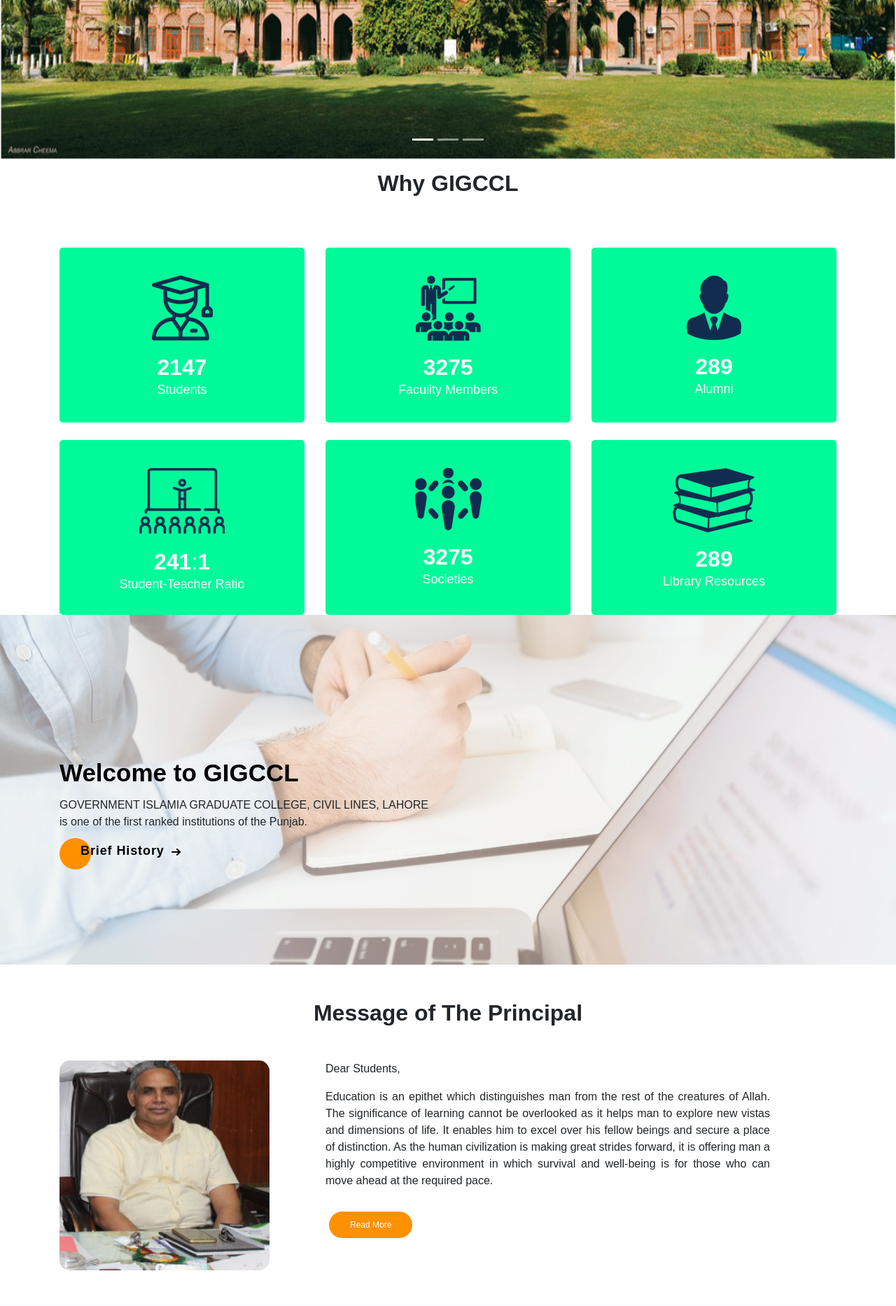
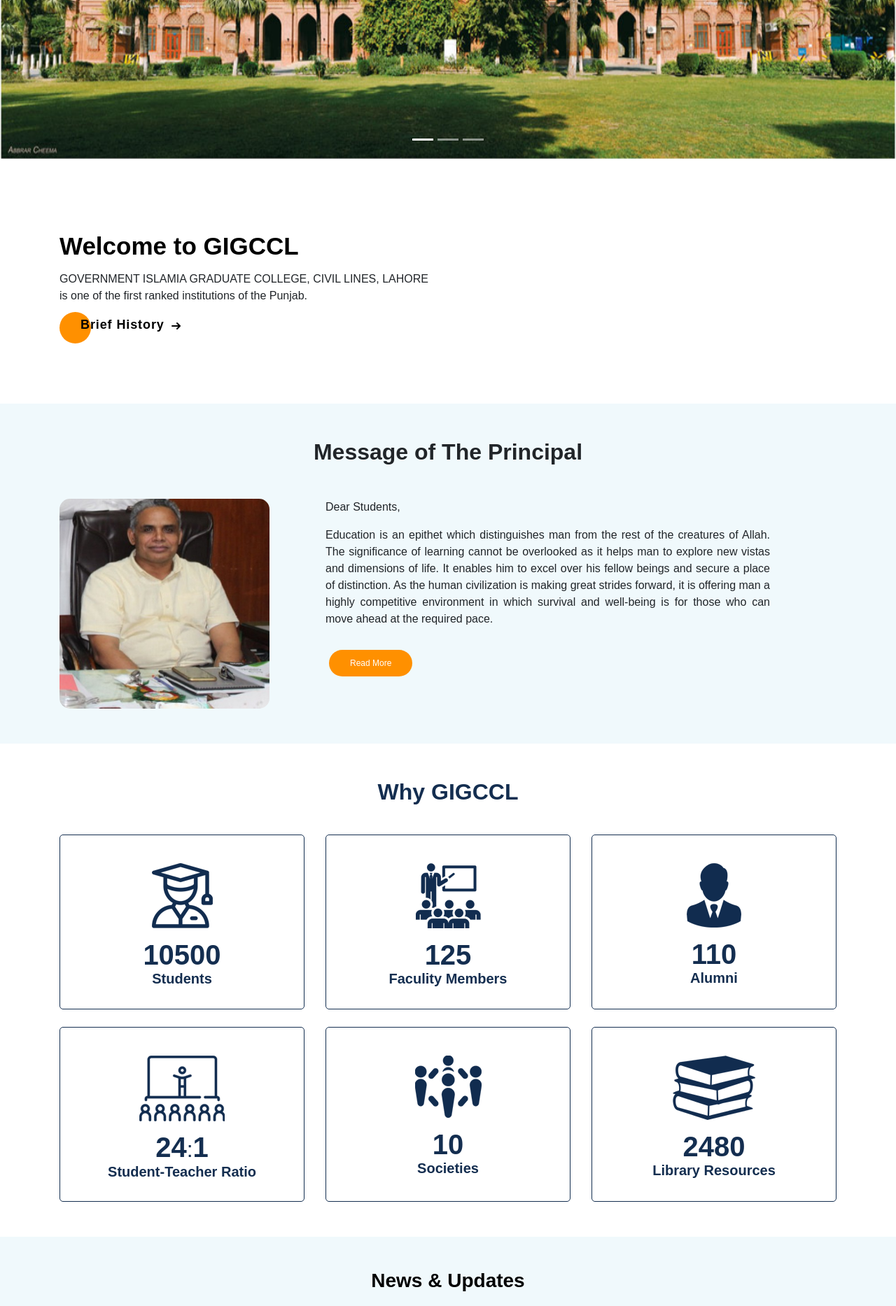
Before and after one commit to ShehrozIrfan/final_cms_fyp, a PHP site: page / in a window 1280 px wide. Shown: the part 588-2455 px from the top of the page at 70% size. Run offline with PHP 8.4, Linux system fonts and the light colour scheme; data that the repository does not hold is empty.

Commit message:
UI updates on main page and code cleaning

```diff
--- a/assets/js/counter.js
+++ b/assets/js/counter.js
@@ -1,15 +1,19 @@
 $(document).ready(function() {
-   setTimeout(hide_popup, 60000);
+   setTimeout(hide_popup_notice, 60000);
+   setTimeout(hide_popup_news, 45000);
 })
 
-function hide_popup() {
+function hide_popup_notice() {
    $('.popup-fixed-notifications').fadeOut(1000);
+}
+
+function hide_popup_news() {
    $('.popup-fixed-news').fadeOut(1000);
 }
 
 //top offset of the element
 var topCoord = $("#counter-why-giccl").offset().top
-topCoord = Math.floor(topCoord / 2);
+topCoord = Math.floor(topCoord / 2.5);
 var runCount = true;
 $(window).scroll(function (event) {
    var scroll = $(window).scrollTop();
--- a/assets/styles/animations.css
+++ /dev/null
@@ -1,33 +0,0 @@
-/* Animation to slide from left */
-@keyframes slideInLeft {
-   0% {
-      transform: translateX(-100%);
-   }
-   100% {
-      transform: translateX(0);
-   }
-}
-
-/* Animation to slide from top */
-@keyframes slideInTop {
-   0% {
-      transform: translateY(-100%);
-   }
-   100% {
-      transform: translateY(0);
-   }
-}
-
-/* ============ INDEX PAGE ================ */
-#index {
-   /* animation: 1s ease-out 0s 1 slideInLeft; */
-   animation-duration: 1s;
-   animation-timing-function: ease-in-out;
-   animation-delay: 0s;
-   animation-iteration-count: 1;
-   animation-name: slideInTop;
-}
-
-.every-top-bg{
-   animation: 1s ease-out 0s 1 slideInTop;
-}
--- a/assets/styles/counter.css
+++ b/assets/styles/counter.css
@@ -1,6 +1,6 @@
 .counter-box {
     display: block;
-    background: #f6f6f6;
+    /* background: #f6f6f6; */
     padding: 40px 20px 37px;
     text-align: center;
     margin-top: 25px;
@@ -11,7 +11,7 @@
 .counter-box p {
     margin: 5px 0 0;
     padding: 0;
-    color: #909090;
+    /* color: #909090; */
     font-size: 18px;
     font-weight: 500
 }
@@ -19,26 +19,26 @@
 .counter-box i {
     font-size: 60px;
     margin: 0 0 15px;
-    color: #d2d2d2
+    /* color: #d2d2d2; */
 }
 
 .counter {
     display: block;
     font-size: 32px;
     font-weight: 700;
-    color: #666;
+    /* color: #666; */
     margin-top: 10px;
     line-height: 28px
 }
 
 .counter-box.colored {
-    background: #00FA9A;
+    /* background: #00FA9A; */
 }
 
 .counter-box.colored p,
 .counter-box.colored i,
 .counter-box.colored .counter {
-    color: #fff
+    color: #142E50;
 }
 
 .counter-student-teacher-ratio {
@@ -47,9 +47,14 @@
 
 .counter-colon-str {
    font-size: 32px;
-   color: white;
+   color: #142E50;
 }
 
 .str-text {
    margin-top: -5px!important;
 }
+
+#counter-why-giccl {
+    margin-top: 50px;
+    margin-bottom: 50px;
+}
--- /dev/null
+++ b/counter.php
@@ -0,0 +1,150 @@
+<style>
+   /** Counter Styles */
+   .counter-box {
+      display: block;
+      /* background: #f6f6f6; */
+      padding: 40px 20px 37px;
+      text-align: center;
+      margin-top: 25px;
+      height: 250px;
+      border-radius: 5px;
+   }
+
+   .counter-box p {
+      margin: 5px 0 0;
+      padding: 0;
+      /* color: #909090; */
+      font-size: 18px;
+      font-weight: 500
+   }
+
+   .counter-box i {
+      font-size: 60px;
+      margin: 0 0 15px;
+      /* color: #d2d2d2; */
+   }
+
+   .counter {
+      display: block;
+      font-size: 40px;
+      font-weight: 700;
+      /* color: #666; */
+      margin-top: 10px;
+      line-height: 28px
+   }
+
+   .counter-box.colored {
+      /* background: #00FA9A; */
+      border: 1px solid #142E50;
+   }
+
+   .counter-box.colored p,
+   .counter-box.colored i,
+   .counter-box.colored .counter {
+      color: #142E50;
+   }
+
+   .counter-student-teacher-ratio {
+   display: inline;
+   }
+
+   .counter-colon-str {
+      font-size: 32px;
+      color: #142E50;
+   }
+
+   .str-text {
+      margin-top: -7px!important;
+   }
+
+   #counter-why-giccl {
+      margin-top: 50px;
+      margin-bottom: 50px;
+   }
+   .counter-text-bottom {
+      font-size: 20px!important;
+      font-weight: bold!important;
+   }
+   .why-giccl-heading {
+      color: #142E50;
+   }
+   @media(max-width: 600px) {
+      .counter {
+         font-size: 32px;
+      }
+   }
+</style>
+<div class="container" id="counter-why-giccl">
+    <h2 class="text-center font-weight-bold mb-3 principal-message-heading why-giccl-heading">Why GIGCCL</h2>
+    <div class="row">
+        <div class="col-md-4">
+            <div class="counter-box colored">
+                <div>
+                    <img src="assets/images/counter-icon-1.png" alt=""/>
+                </div>
+                <div class="mt-4">
+                    <span class="counter">10500</span>
+                    <p class="counter-text-bottom">Students</p>
+                </div>
+            </div>
+        </div>
+        <div class="col-md-4">
+            <div class="counter-box colored">
+                <div>
+                    <img src="assets/images/counter-icon-2.png" alt=""/>
+                </div>
+                <div class="mt-4">
+                    <span class="counter">125</span>
+                    <p class="counter-text-bottom">Faculity Members</p>
+                </div>
+            </div>
+        </div>
+        <div class="col-md-4">
+            <div class="counter-box colored">
+                <div>
+                    <img src="assets/images/counter-icon-3.png" alt=""/>
+                </div>
+                <div class="mt-4">
+                    <span class="counter">110</span>
+                    <p class="counter-text-bottom">Alumni</p>
+                </div>
+            </div>
+        </div>
+    </div>
+
+    <div class="row">
+        <div class=" col-md-4">
+            <div class="counter-box colored">
+                <div>
+                    <img src="assets/images/counter-icon-4.png" alt="" class="str-image" />
+                </div>
+                <div class="mt-3">
+                    <span class="counter counter-student-teacher-ratio">24</span><span class="counter-colon-str">:</span><span class="counter counter-student-teacher-ratio">1</span>
+                    <p class="str-text counter-text-bottom">Student-Teacher Ratio</p>
+                </div>
+            </div>
+        </div>
+        <div class="col-md-4">
+            <div class="counter-box colored">
+                <div>
+                    <img src="assets/images/counter-icon-5.png" alt=""/>
+                    </div>
+                <div class="mt-4">
+                    <span class="counter">10</span>
+                    <p class="counter-text-bottom">Societies</p>
+                </div>
+            </div>
+        </div>
+        <div class=" col-md-4">
+            <div class="counter-box colored">
+                <div>
+                    <img src="assets/images/counter-icon-6.png" alt=""/>
+                </div>
+                <div class="mt-4">
+                    <span class="counter">2480</span>
+                    <p class="counter-text-bottom">Library Resources</p>
+                </div>
+            </div>
+        </div>
+    </div>
+</div>
--- a/index.php
+++ b/index.php
@@ -60,7 +60,6 @@
 
     <link rel="stylesheet" href="./backToTop/backToTop.css">
     <link rel="stylesheet" href="./assets/styles/animations.css">
-    <link rel="stylesheet" href="./assets/styles/counter.css">
     <style>
         /* Global */
         * {
@@ -93,8 +92,8 @@
 
 
         .header_parallax {
-            background-image: url('./assets/images/bg_parallax.png');
-            min-height: 500px;
+            /* background-image: url('./assets/images/bg_parallax.png'); */
+            min-height: 350px;
             display: flex;
             align-items: center;
         }
@@ -372,9 +371,12 @@
             height: 300px;
             border-radius: 5%;
         }
+        .section-principal-message {
+            background: #F0F9FC;
+        }
         .principal-message {
-            margin-top: 50px;
-            margin-bottom: 50px;
+            padding-top: 50px;
+            padding-bottom: 50px;
         }
         .principal-message-text {
             display: flex;
@@ -402,6 +404,7 @@
             z-index: 1;
             right: 0px;
         }
+
         /* Media Queries - for mobile responsive */
         @media(max-width: 1200px) {
             .navbar-toggler {
@@ -445,6 +448,9 @@
         @media(max-width: 600px) {
             .popup-fixed-notifications {
                 width: 80%;
+            }
+            .counter {
+                font-size: 32px;
             }
         }
         @media (max-width: 560px) {
@@ -575,84 +581,9 @@
         </div>
     </section><!-- slider-section ends -->
 
-<div class="container" id="counter-why-giccl">
-    <h2 class="text-center font-weight-bold mt-3 mb-5 principal-message-heading">Why GIGCCL</h2>
-    <div class="row">
-        <div class="col-md-4">
-            <div class="counter-box colored">
-                <div>
-                    <img src="assets/images/counter-icon-1.png" alt=""/>
-                </div>
-                <div class="mt-4">
-                    <span class="counter">2147</span>
-                    <p>Students</p>
-                </div>
-            </div>
-        </div>
-        <div class="col-md-4">
-            <div class="counter-box colored">
-                <div>
-                    <img src="assets/images/counter-icon-2.png" alt=""/>
-                </div>
-                <div class="mt-4">
-                    <span class="counter">3275</span>
-                    <p>Faculity Members</p>
-                </div>
-            </div>
-        </div>
-        <div class="col-md-4">
-            <div class="counter-box colored">
-                <div>
-                    <img src="assets/images/counter-icon-3.png" alt=""/>
-                </div>
-                <div class="mt-4">
-                    <span class="counter">289</span>
-                    <p>Alumni</p>
-                </div>
-            </div>
-        </div>
-    </div>
-
-    <div class="row">
-        <div class=" col-md-4">
-            <div class="counter-box colored">
-                <div>
-                    <img src="assets/images/counter-icon-4.png" alt="" class="str-image" />
-                </div>
-                <div class="mt-3">
-                    <span class="counter counter-student-teacher-ratio">241</span><span class="counter-colon-str">:</span><span class="counter counter-student-teacher-ratio">1</span>
-                    <p class="str-text">Student-Teacher Ratio</p>
-                </div>
-            </div>
-        </div>
-        <div class="col-md-4">
-            <div class="counter-box colored">
-                <div>
-                    <img src="assets/images/counter-icon-5.png" alt=""/>
-                    </div>
-                <div class="mt-4">
-                    <span class="counter">3275</span>
-                    <p>Societies</p>
-                </div>
-            </div>
-        </div>
-        <div class=" col-md-4">
-            <div class="counter-box colored">
-                <div>
-                    <img src="assets/images/counter-icon-6.png" alt=""/>
-                </div>
-                <div class="mt-4">
-                    <span class="counter">289</span>
-                    <p>Library Resources</p>
-                </div>
-            </div>
-        </div>
-    </div>
-</div>
-
     <!-- section parallax -->
     <section>
-        <div class="header_parallax parallax pd_top ">
+        <div class="header_parallax parallax">
         <div class="container">
                 <div class="row header_parallax_text">
                   <div class="col-md-6 col-sm-12 col-xs-12 parent-welcome-text">
@@ -674,11 +605,12 @@
             </div>
         </div>
     </section><!-- section parallax ends-->
+
     <!-- section principal message -->
-    <section>
+    <section class="section-principal-message">
         <div class="container">
             <div class="principal-message">
-                <h2 class="text-center font-weight-bold mt-3 mb-5 principal-message-heading">Message of The Principal</h2>
+                <h2 class="text-center font-weight-bold mb-5 principal-message-heading">Message of The Principal</h2>
                 <div class="row">
                     <div class="col-md-4 col-sm-12 col-xs-12">
                         <img class="principal-img" src="assets/images/principal.jpeg">
@@ -700,7 +632,11 @@
             </div>
         </div>
     </section><!-- section principal message ends -->
-        <!-- section news-->
+
+    <!-- section why giccl -->
+    <?php include 'counter.php'; ?><!-- section why giccl ends -->
+
+    <!-- section news-->
     <section id="s_news">
       <h3 class="text-center font-weight-bold mt-3 mb-5 heading-news-and-updates">News &amp; Updates</h3>
       <div class="container">
@@ -739,6 +675,7 @@
         </div>
       </div>
     </section><!-- section news ends -->
+
     <!-- section blog articles -->
     <section class="mt-5 mb-5">
         <h3 class="text-center font-weight-bold mt-3 mb-5 heading-news-and-updates">Blog Articles</h3>
@@ -778,6 +715,7 @@
         </div>
       </div>
     </section><!-- section blog articles ends -->
+
         <!-- section careers-->
     <section id="s_news">
       <h3 class="text-center font-weight-bold mt-3 mb-5 heading-news-and-updates">Careers</h3>
@@ -816,6 +754,7 @@
         </div>
       </div>
     </section><!-- section careers ends -->
+
     <!-- back to top -->
     <a id="back2Top" title="Back to top" href="#"><i class="fa fa-chevron-circle-up"></i></a>
     <!-- footer -->
```
